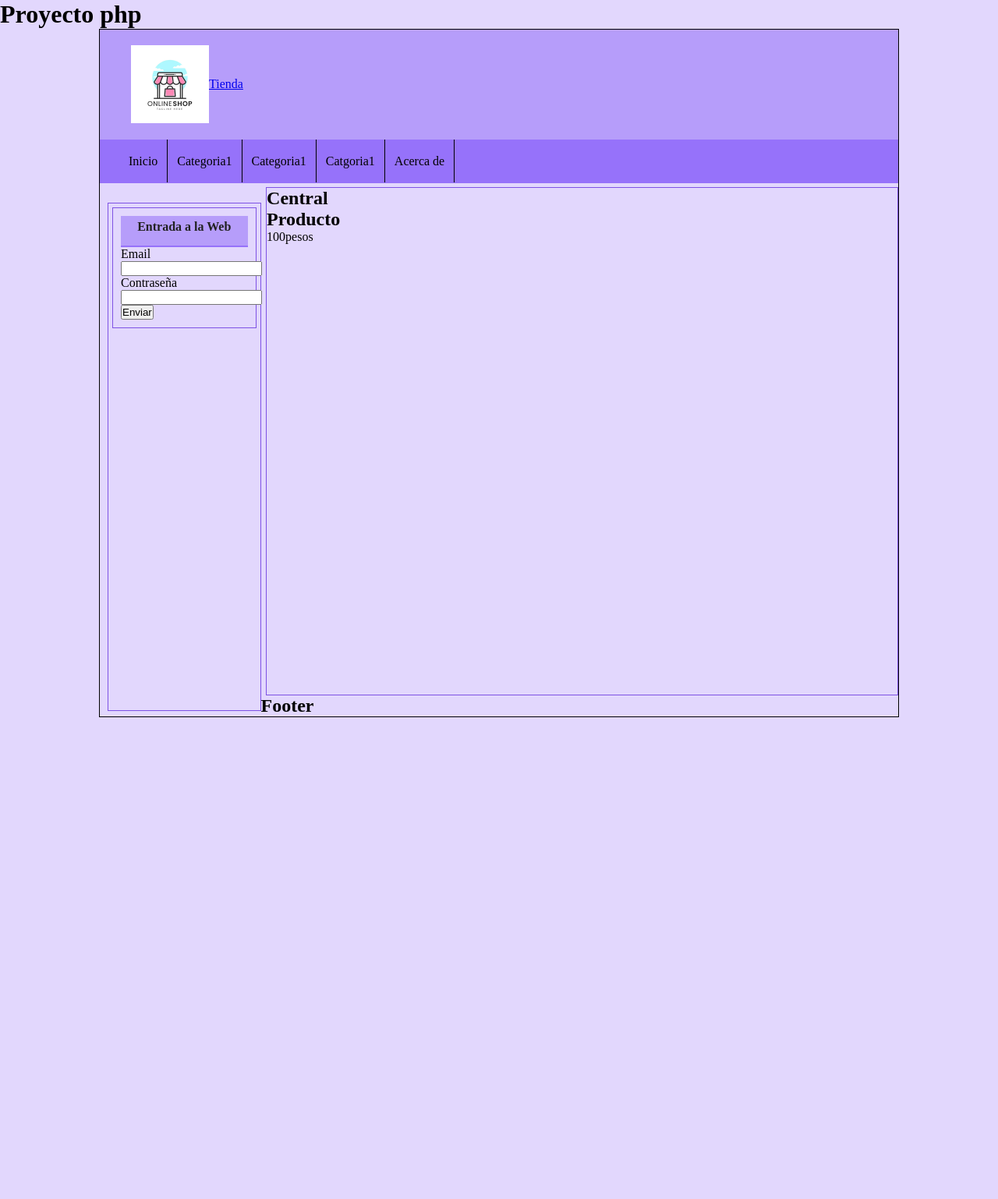
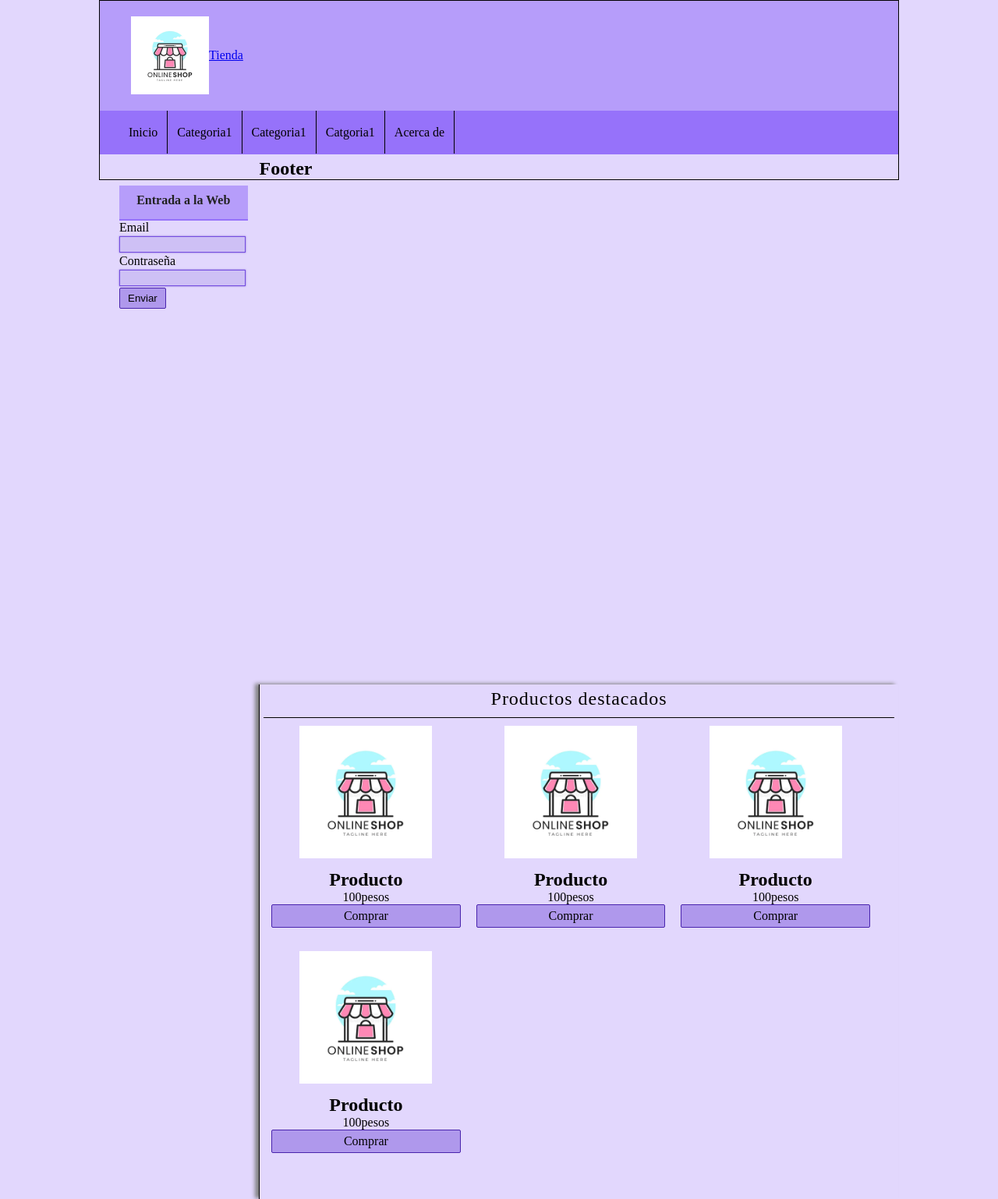
Before and after one commit to sofiabarreramontenegro26-tech/Pruebaphp, a PHP site: page / in a window 1280 px wide. Shown: the whole page at 78% size. Before the commit the page ends 920 px from the top, so only its background shows below. Run offline with PHP 8.4, Linux system fonts and the light colour scheme.

Commit message:
Arreglo de producto

```diff
--- a/index.html
+++ b/index.html
@@ -7,12 +7,11 @@
      <title>PROYECTO PHP</title>
  </head>
 <body>
-    <h1>Proyecto php</h1>
 
 <div id="container">
       <header id="header">
           <div id="logo">
-            <img src="/img/logo..webp" alt="logo">
+            <img src="./img/logo..webp" alt="logo">
             <a href="index.html">Tienda</a>
           </div>
      </header>
@@ -60,13 +59,35 @@
 
          </aside>
          <div id="central">
-            <h2>Central</h2>
+            <h1>Productos destacados</h1>
             <div class="product">
+              <img src="./img/logo..webp" alt="">
                 <h2>Producto</h2>
-                 <p>
-                  100pesos
-                </p>
+                 <p>100pesos</p>
+                 <a href="#" class="button">Comprar</a>
           </div>
+
+            <div class="product">
+              <img src="./img/logo..webp" alt="">
+                <h2>Producto</h2>
+                 <p>100pesos</p>
+                 <a href="#" class="button">Comprar</a>
+          </div>
+
+            <div class="product">
+              <img src="./img/logo..webp" alt="">
+                <h2>Producto</h2>
+                 <p>100pesos</p>
+                 <a href="#" class="button">Comprar</a>
+          </div>
+
+            <div class="product">
+              <img src="./img/logo..webp" alt="">
+                <h2>Producto</h2>
+                 <p>100pesos</p>
+                 <a href="#" class="button">Comprar</a>
+          </div>
+
     </div>
 
   </div>
--- a/style.css
+++ b/style.css
@@ -73,39 +73,121 @@
 #lateral{
     width: 19%;
     min-height: 650px;
-    border: 1px solid rgb(126, 82, 228);
+    /* border: 1px solid rgb(126, 82, 228); */
     float: left;
     margin-top: 20px;
     margin-left: 10px;
 
 }
 
+
 #lateral .block_aside{
     display: block;
     width: 82;
     margin: 5px;
     padding: 10px;
-    border: 1px solid rgb(126, 82, 228);
+    /* border: 1px solid rgb(126, 82, 228);  */
+}
 
-}
 
 #lateral h3{
     font-display: block;
     color: #222;
     width: 100%;
     text-align: center;
-    padding-top: 5px;
+    align-items: center;
+    padding-top: 10px;
     padding-bottom: 15px;
     font-size: 16px;
     font-weight: bold;
     background: rgb(182, 157, 250);
     border-bottom: 2px solid rgb(150, 114, 250);
+}
+
+
+input[type="text"],
+input[type="password"],
+input[type="email"]{
+    display: block;
+    width: 95%;
+    margin-top: 2px;
+    margin-bottom: 2px;
+    border: 1px solid rgb(116, 77, 224);
+    box-shadow: 0px 0px 2px rgb(124, 93, 207);
+    background: rgb(206, 192, 245);
+    padding: 2px;
+    color: rgb(0, 0, 0);
+    transition: all 300ms;
+}
+
+
+input[type="text"]:focus,
+input[type="password"]:focus,
+input[type="email"]:focus{
+    border: 1px solid rgb(67, 15, 209);
+    color: black;
+}
+
+
+input[type="submit"],
+input[type="button"],
+.button{
+    display: block;
+    border-radius: 2px;
+    padding: 5px;
+    padding-left: 10px;
+    padding-right: 10px;
+    background:  rgb(175, 152, 236);
+    color: black;
+    border: 1px solid rgb(73, 36, 173);
+    cursor: pointer;
 
 }
+
+
 
 #central{
     width: 79%;
     min-height: 650px;
     float: right;
-    border: 1px solid rgb(126, 82, 228);
+    /* border: 1px solid rgb(126, 82, 228); */
+    border-left: 1px solid black;
+    box-shadow: -5px -1px 5px gray;
+    padding: 5px;
+    margin-top:5px;
 }
+
+#central h1{
+    font-size: 24px;
+    font-weight: normal;
+    letter-spacing: 1px;
+    text-align: center;
+    border-bottom: 1px solid black;
+    margin-bottom: 10px;
+    padding: 10px;
+    padding-top: 0px;
+}
+
+.product{
+    width: 30%;
+    float: left;
+    margin-left: 10px;
+    margin-right: 10px;
+    margin-bottom: 30px;
+    text-align: center;
+}
+
+
+.product img{
+    height: 170px;
+    margin-bottom: 10px;
+}
+
+.product a{
+    color: black;
+    text-decoration: none;
+}
+
+.product a:hover{
+    color: white;
+}
```
